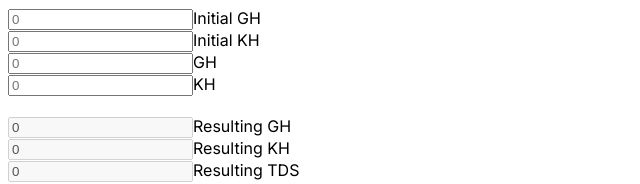
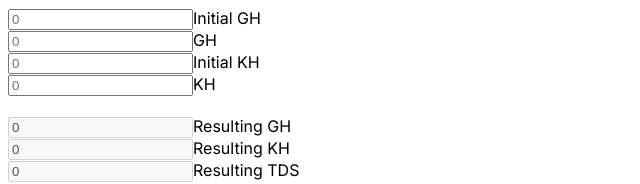
Before and after one commit to websterbontilao/coffee-diy-water-calculator, a Next.js app: page / in a window 1280 px wide. Shown: the top 184 px of the page, without its empty margins (0-640 px from the left). Built offline with nearby package versions, Linux system fonts and the light colour scheme.

Commit message:
Added css for the input fields and reorganize

```diff
--- a/app/components/Calculator.js
+++ b/app/components/Calculator.js
@@ -46,10 +46,20 @@
 
     return (
         <div className="flex flex-col flex-nowrap ml-5 mt-5">
-            <Number label="Initial GH" value={ghValue} onChange={handleGHChange} />
-            <Number label="Initial KH" value={khValue} onChange={handleKHChange} />
-            <Number label="GH" value={ghValue} onChange={handleGHChange} />
-            <Number label="KH" value={khValue} onChange={handleKHChange} />
+            <div className="flex flex-row">
+                <Number label="Initial GH" value={ghValue} onChange={handleGHChange} />
+                <span className="ml-1">
+                    <Number label="GH" value={ghValue} onChange={handleGHChange} />
+                </span>
+            </div>
+            <div className="flex flex-row">
+                <Number label="Initial KH" value={khValue} onChange={handleKHChange} />
+                <div className="ml-1 flex-none">
+                    <Number label="KH" value={khValue} onChange={handleKHChange} />
+                </div>
+            </div>
+
+
             <br />
             <Number label="Resulting GH" value={ghResult} disabled={true} />
             <Number label="Resulting KH" value={khResult} disabled={true} />
```
